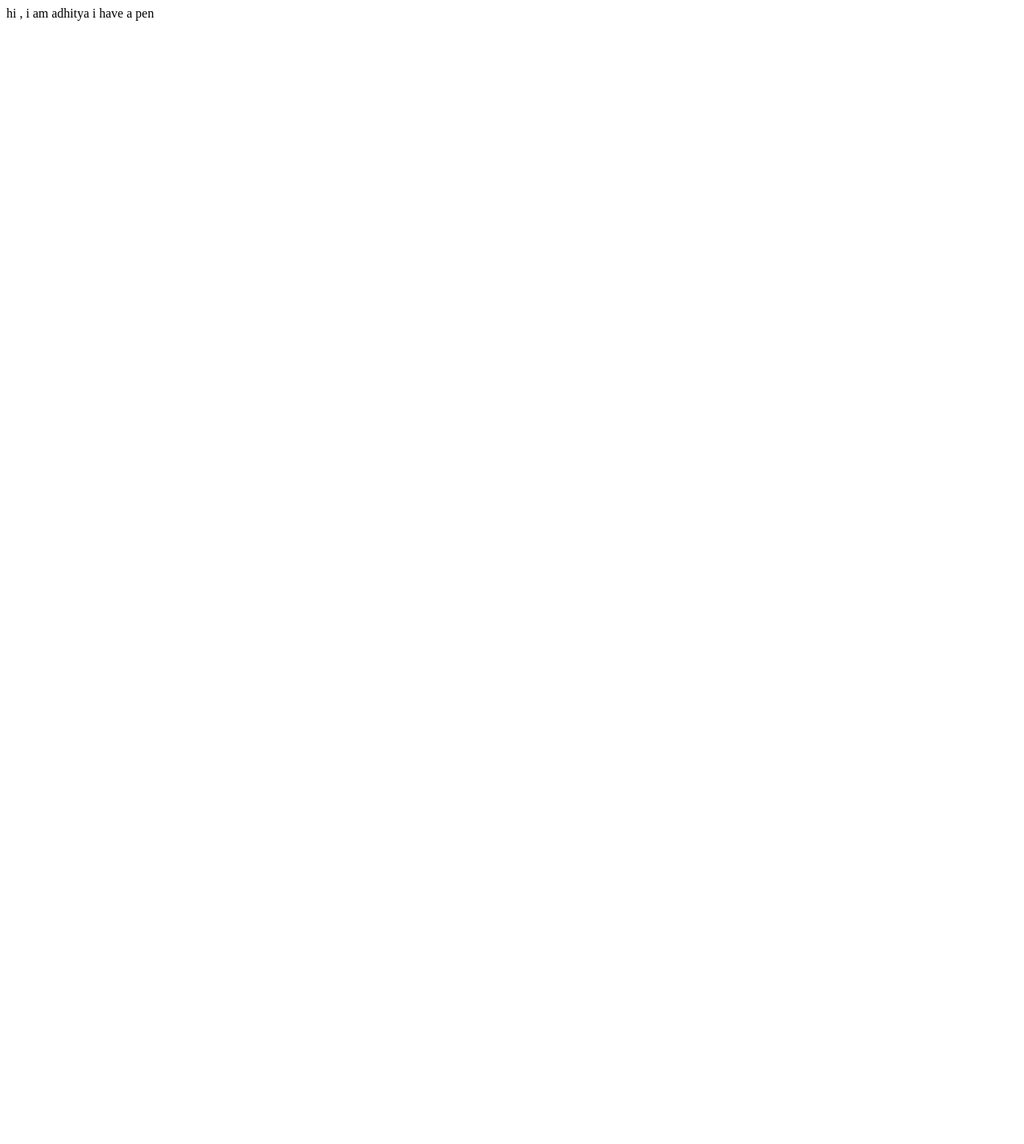
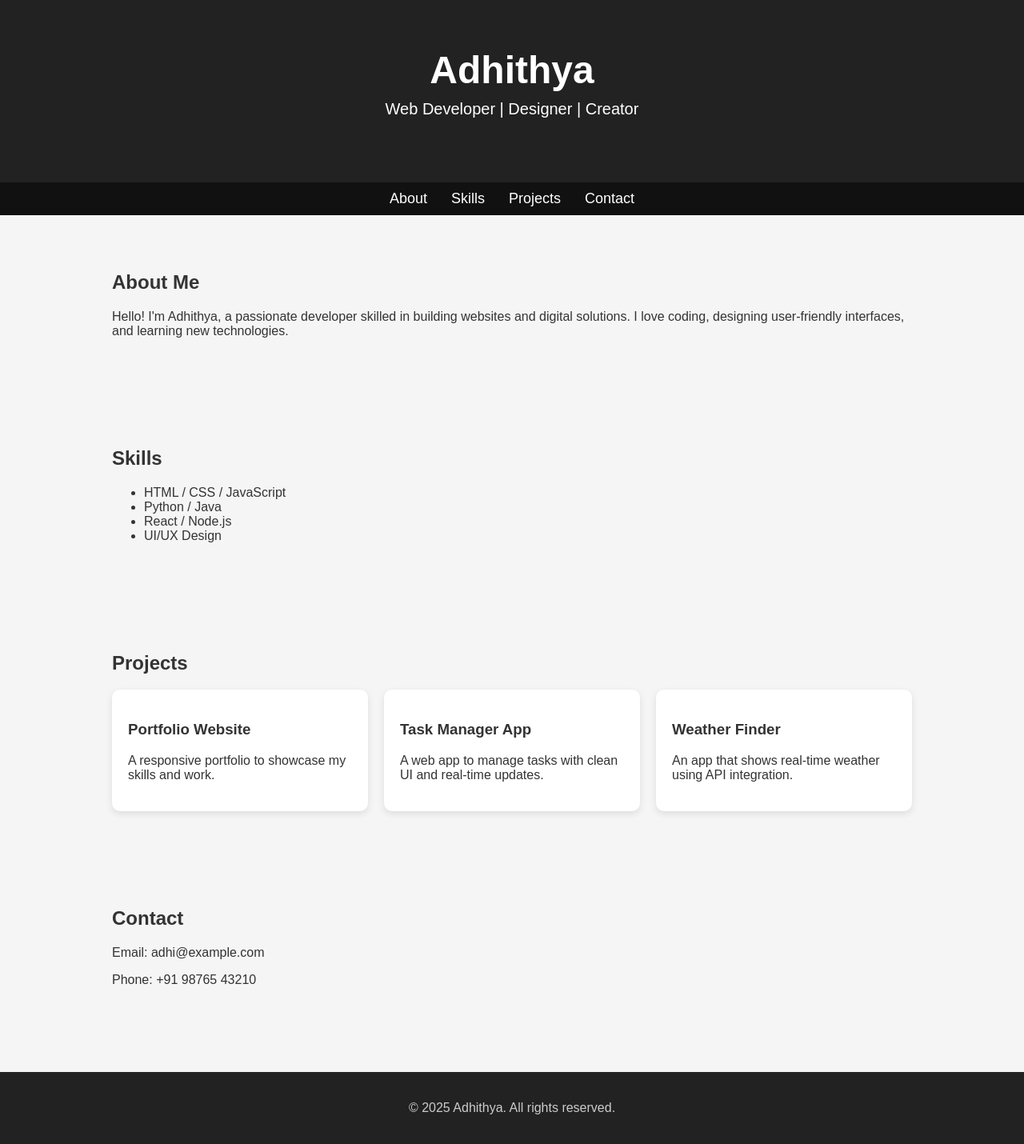
Before and after one commit to adhi-png/Adhitya, a plain HTML site: page Index.html in a window 1280 px wide. Shown: the whole page at 80% size. Before the commit the page ends 800 px from the top, so only its background shows below. Drawn offline with Linux system fonts and the light colour scheme.

Commit message:
Update Index.html

```diff
--- a/Index.html
+++ b/Index.html
@@ -1,2 +1,136 @@
-hi , i am adhitya
-i have a pen
+<!DOCTYPE html>
+<html lang="en">
+<head>
+    <meta charset="UTF-8" />
+    <meta name="viewport" content="width=device-width, initial-scale=1.0" />
+    <title>Adhithya | Portfolio</title>
+    <style>
+        body {
+            margin: 0;
+            font-family: Arial, sans-serif;
+            background: #f5f5f5;
+            color: #333;
+        }
+
+        header {
+            background: #222;
+            color: #fff;
+            padding: 60px 20px;
+            text-align: center;
+        }
+
+        header h1 {
+            font-size: 48px;
+            margin: 0;
+        }
+
+        header p {
+            font-size: 20px;
+            margin-top: 10px;
+        }
+
+        nav {
+            background: #111;
+            display: flex;
+            justify-content: center;
+            padding: 10px;
+        }
+
+        nav a {
+            color: #fff;
+            text-decoration: none;
+            margin: 0 15px;
+            font-size: 18px;
+        }
+
+        .section {
+            padding: 50px 20px;
+            max-width: 1000px;
+            margin: auto;
+        }
+
+        .projects {
+            display: grid;
+            grid-template-columns: repeat(auto-fit, minmax(280px, 1fr));
+            gap: 20px;
+        }
+
+        .card {
+            background: #fff;
+            padding: 20px;
+            border-radius: 10px;
+            box-shadow: 0 3px 8px rgba(0,0,0,0.1);
+        }
+
+        footer {
+            background: #222;
+            color: #ccc;
+            text-align: center;
+            padding: 20px;
+            margin-top: 40px;
+        }
+    </style>
+</head>
+<body>
+
+    <header>
+        <h1>Adhithya</h1>
+        <p>Web Developer | Designer | Creator</p>
+    </header>
+
+    <nav>
+        <a href="#about">About</a>
+        <a href="#skills">Skills</a>
+        <a href="#projects">Projects</a>
+        <a href="#contact">Contact</a>
+    </nav>
+
+    <section id="about" class="section">
+        <h2>About Me</h2>
+        <p>Hello! I'm Adhithya, a passionate developer skilled in building websites and digital solutions.
+        I love coding, designing user-friendly interfaces, and learning new technologies.</p>
+    </section>
+
+    <section id="skills" class="section">
+        <h2>Skills</h2>
+        <ul>
+            <li>HTML / CSS / JavaScript</li>
+            <li>Python / Java</li>
+            <li>React / Node.js</li>
+            <li>UI/UX Design</li>
+        </ul>
+    </section>
+
+    <section id="projects" class="section">
+        <h2>Projects</h2>
+
+        <div class="projects">
+            <div class="card">
+                <h3>Portfolio Website</h3>
+                <p>A responsive portfolio to showcase my skills and work.</p>
+            </div>
+
+            <div class="card">
+                <h3>Task Manager App</h3>
+                <p>A web app to manage tasks with clean UI and real-time updates.</p>
+            </div>
+
+            <div class="card">
+                <h3>Weather Finder</h3>
+                <p>An app that shows real-time weather using API integration.</p>
+            </div>
+        </div>
+    </section>
+
+    <section id="contact" class="section">
+        <h2>Contact</h2>
+        <p>Email: adhi@example.com</p>
+        <p>Phone: +91 98765 43210</p>
+    </section>
+
+    <footer>
+        <p>© 2025 Adhithya. All rights reserved.</p>
+    </footer>
+
+</body>
+</html>
```
